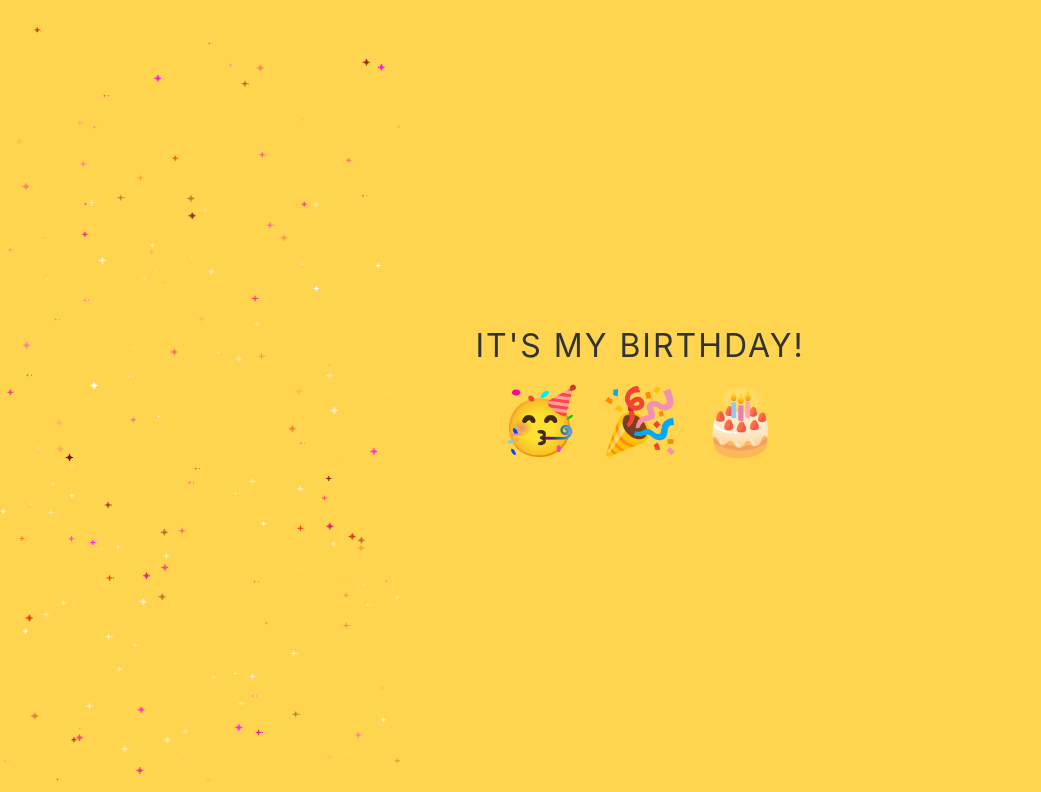
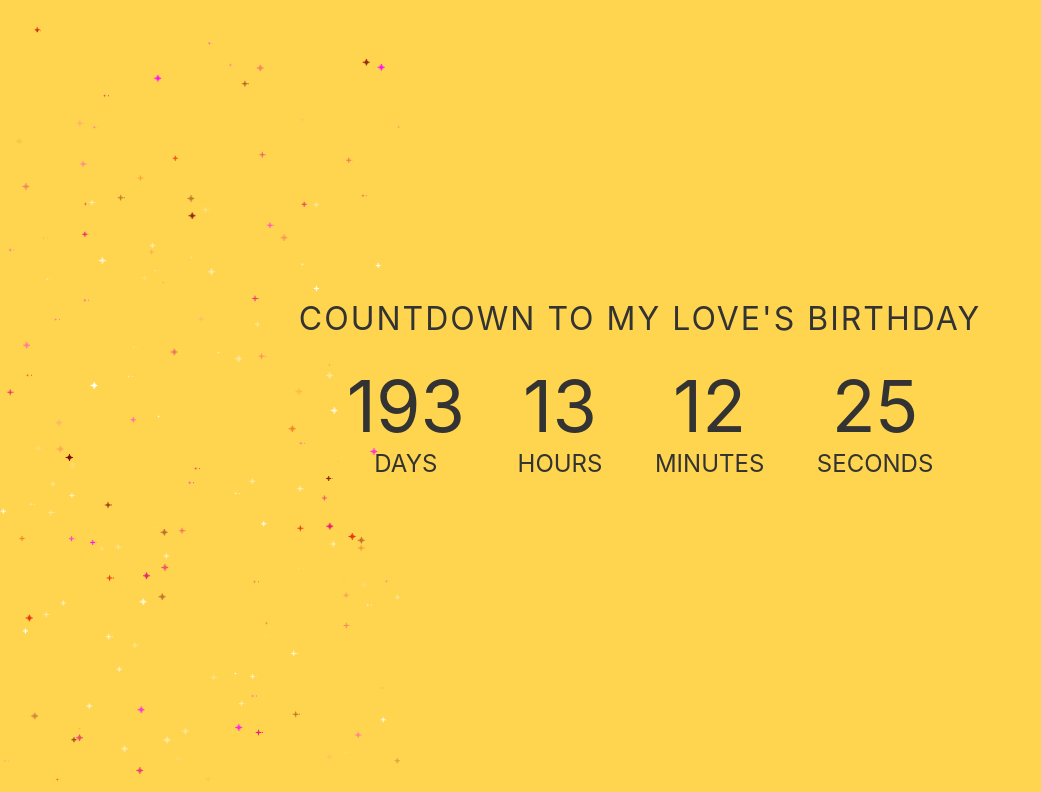
Before and after one commit to Mr-Waghela/birthdayCounter, a plain HTML site: page index.html in a window 1280 px wide. Shown: the top 792 px of the page, without its empty margins (0-1041 px from the left). Drawn offline with Linux system fonts and the light colour scheme; animation ran at ten frames a second.

Commit message:
Update index.html

```diff
--- a/index.html
+++ b/index.html
@@ -137,7 +137,7 @@
           mm = String(today.getMonth() + 1).padStart(2, "0"),
           yyyy = today.getFullYear(),
           nextYear = yyyy + 1,
-          dayMonth = "07/22/",
+          dayMonth = "02/01/",
           birthday = dayMonth + yyyy;
 
         today = mm + "/" + dd + "/" + yyyy;
```
